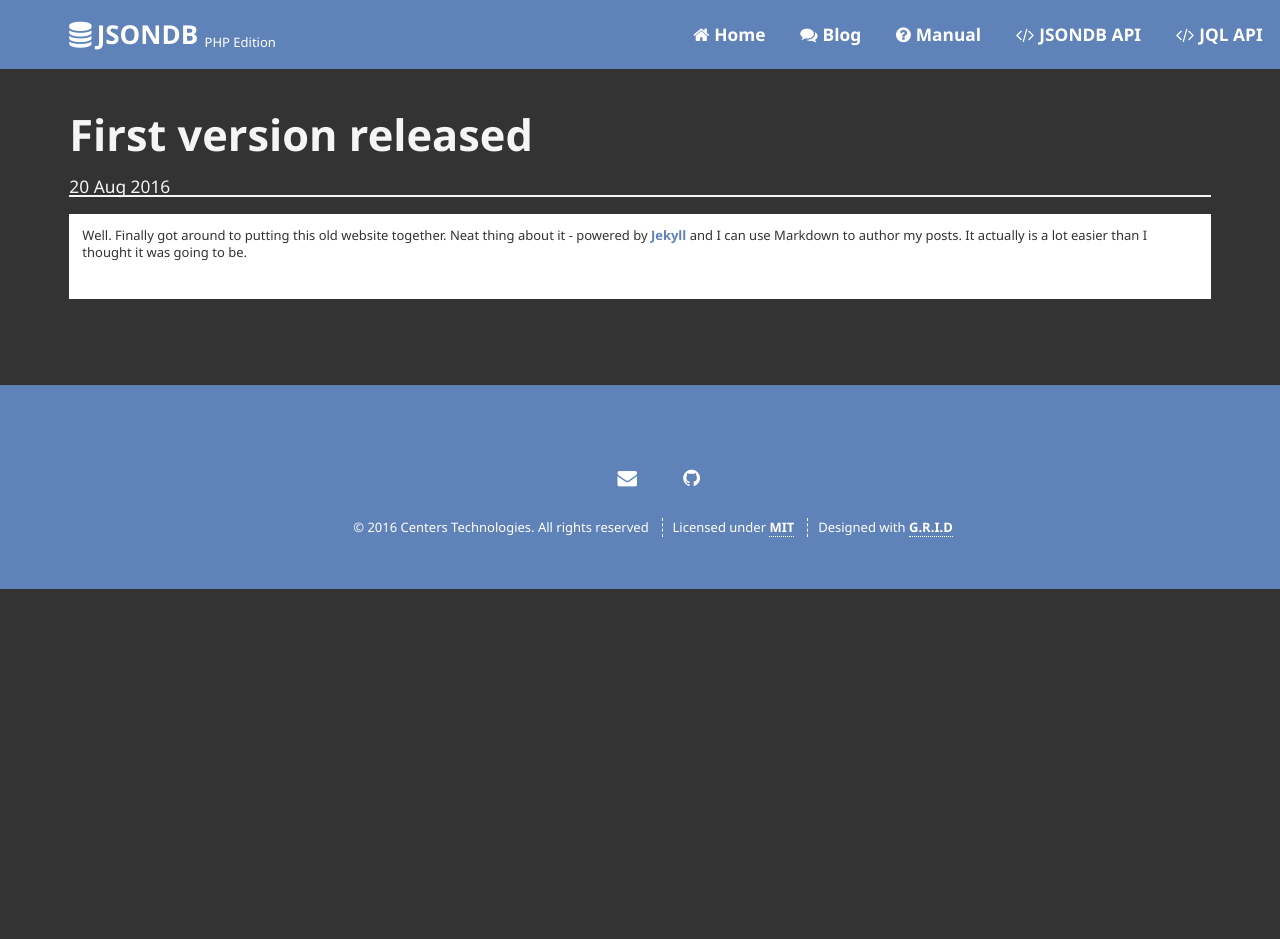
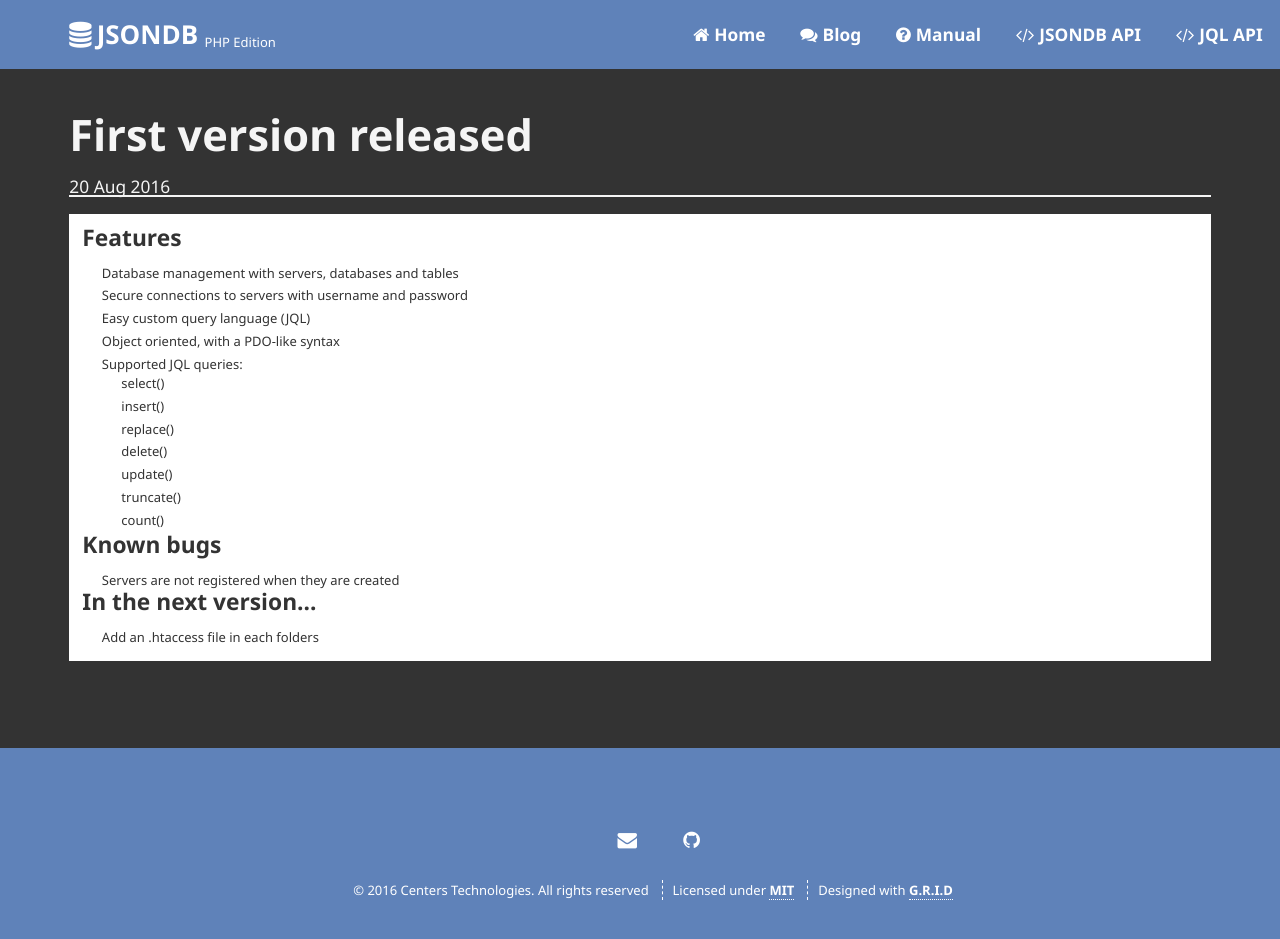
Before and after one commit to ElementaryFramework/JSONDB, a Jekyll site: the page built from _posts/2016-08-20-first-version-released.md, in a window 1280 px wide and 952 px high. Shown: the top 939 px of the window. Built offline with Jekyll 4.4.1, drawn with Linux system fonts in a browser that asks for light colours; comment, search, counter and statistics services are not loaded.

Commit message:
Add new post

```diff
--- a/_posts/2016-08-20-first-version-released.md
+++ b/_posts/2016-08-20-first-version-released.md
@@ -2,7 +2,25 @@
 layout: post
 title: "First version released"
 date: 2016-08-20
-excerpt: "The first version of JSONDB is released! Learn more about this version here..."
+excerpt: "The first version of JSONDB is released! Features and known bugs, learn more about this version here..."
 ---
 
-Well. Finally got around to putting this old website together. Neat thing about it - powered by [Jekyll](http://jekyllrb.com) and I can use Markdown to author my posts. It actually is a lot easier than I thought it was going to be.
+### Features
+* Database management with servers, databases and tables
+* Secure connections to servers with username and password
+* Easy custom query language (JQL)
+* Object oriented, with a PDO-like syntax
+* Supported JQL queries:
+    * select()
+    * insert()
+    * replace()
+    * delete()
+    * update()
+    * truncate()
+    * count()
+
+### Known bugs
+* Servers are not registered when they are created
+
+### In the next version...
+* Add an .htaccess file in each folders
```
